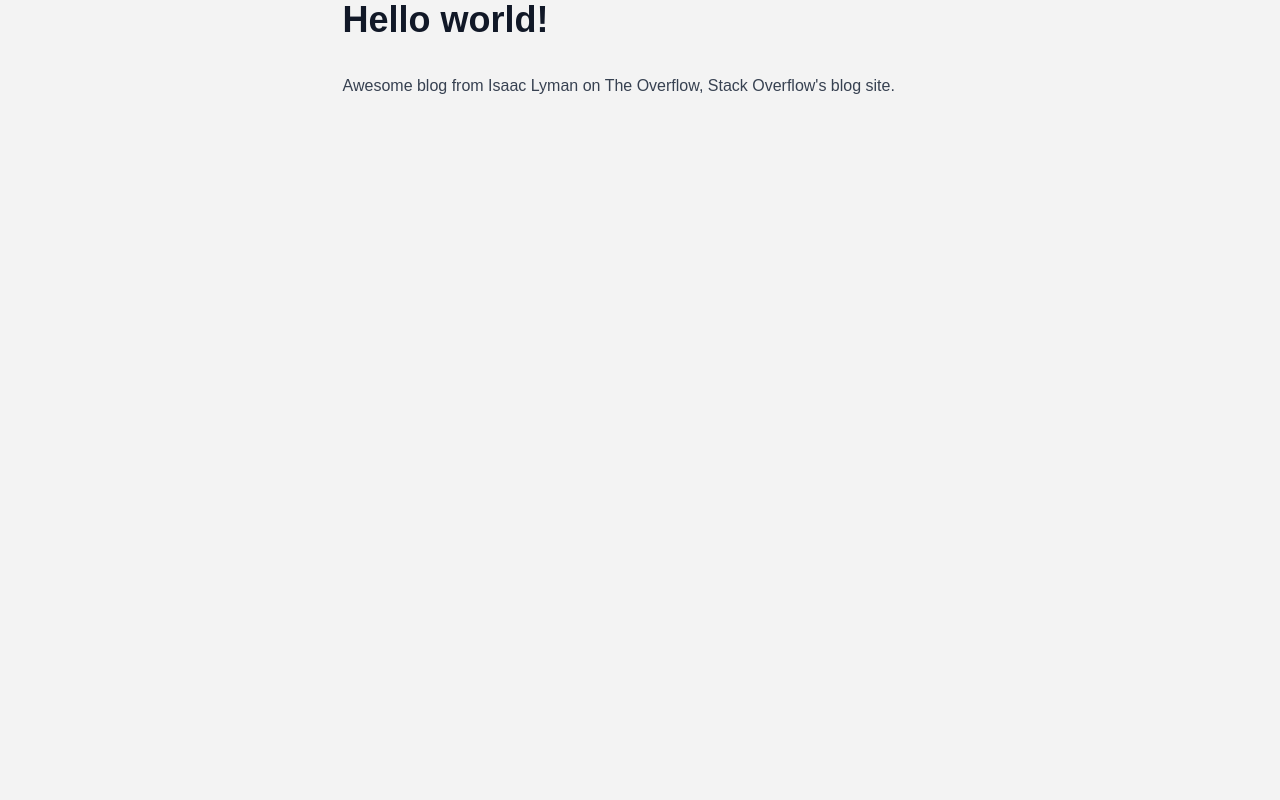
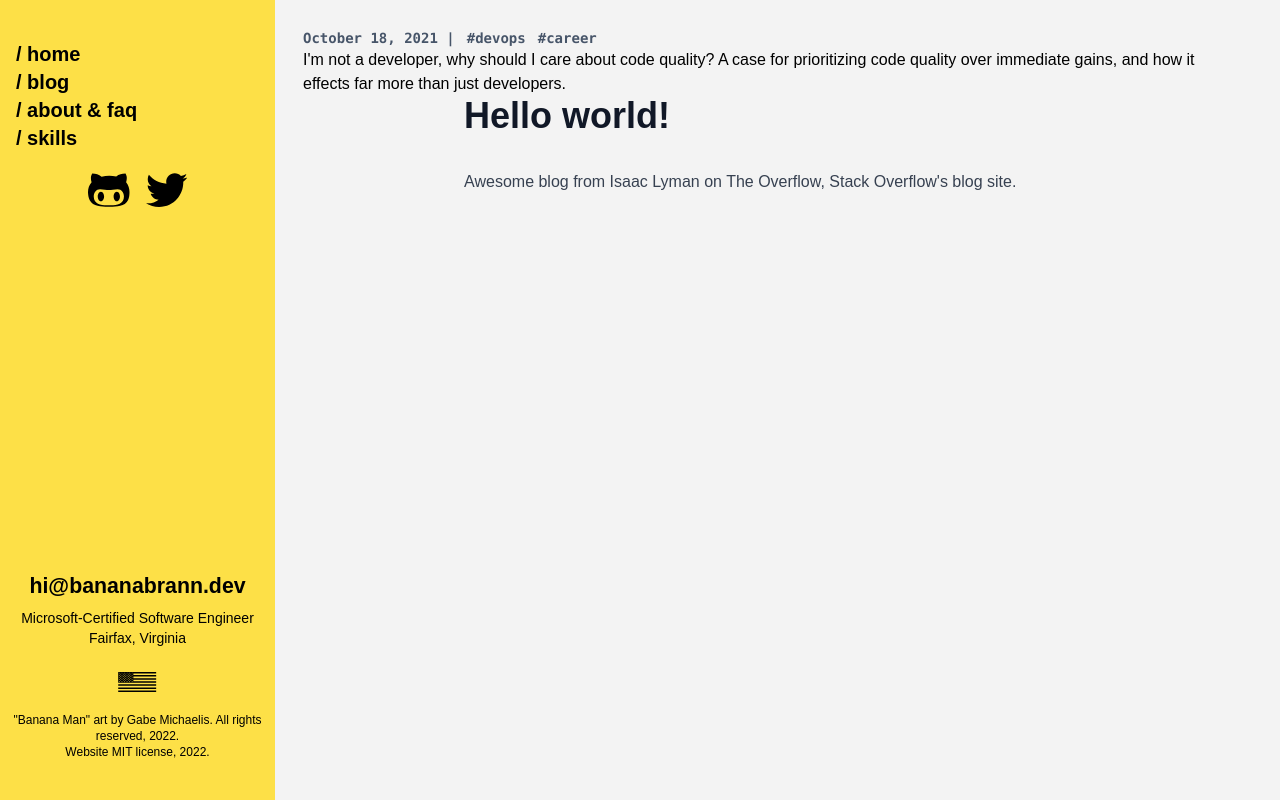
Before and after one commit to bananabrann/old-bananabrann.dev, a Next.js app: page /posts/a-concern-for-businesses in a window 1280 px wide. Built offline with nearby package versions, Linux system fonts and the light colour scheme; a web font is replaced by a local one.

Commit message:
Better styling

```diff
--- a/components/Layout/Layout.tsx
+++ b/components/Layout/Layout.tsx
@@ -91,7 +91,7 @@ export default function Layout({
           </footer>
         </div>
 
-        <main className={`ml-[290px] mr-8`}>{children}</main>
+        <main className={`ml-[275px] p-7 mr-8`}>{children}</main>
       </div>
     </React.Fragment>
   );
--- a/pages/posts/[slug].tsx
+++ b/pages/posts/[slug].tsx
@@ -1,6 +1,7 @@
 import fs from "fs";
 import matter from "gray-matter";
 import md from "markdown-it";
+import Layout from "../../components/Layout/Layout";
 import { PostFrontMatter } from "../../lib/interfaces/Post.interface";
 
 export async function getStaticPaths() {
@@ -11,7 +12,7 @@ export async function getStaticPaths() {
     },
   }));
 
-  // Return the possible paths for pre-render. Throw a 404 if not found.
+  // Return the possible paths for Next.js pre-render. Throw a 404 if not found.
   return {
     paths,
     fallback: false,
@@ -41,8 +42,18 @@ export default function PostPage({
   content: string;
 }) {
   return (
-    <div className="prose mx-auto">
-      <div dangerouslySetInnerHTML={{ __html: md().render(content) }} />
-    </div>
+    <Layout>
+      <span className="flex gap-3 text-slate-600 font-mono font-bold text-sm">
+        <p className="font-mono">{`${frontmatter.date} | `}</p>
+        {frontmatter.tags?.map((tag: string) => {
+          return <span>{`#${tag}`}</span>;
+        })}
+      </span>
+      <p>{frontmatter.metaDesc}</p>
+
+      <div className="prose mx-auto">
+        <div dangerouslySetInnerHTML={{ __html: md().render(content) }} />
+      </div>
+    </Layout>
   );
 }
```
